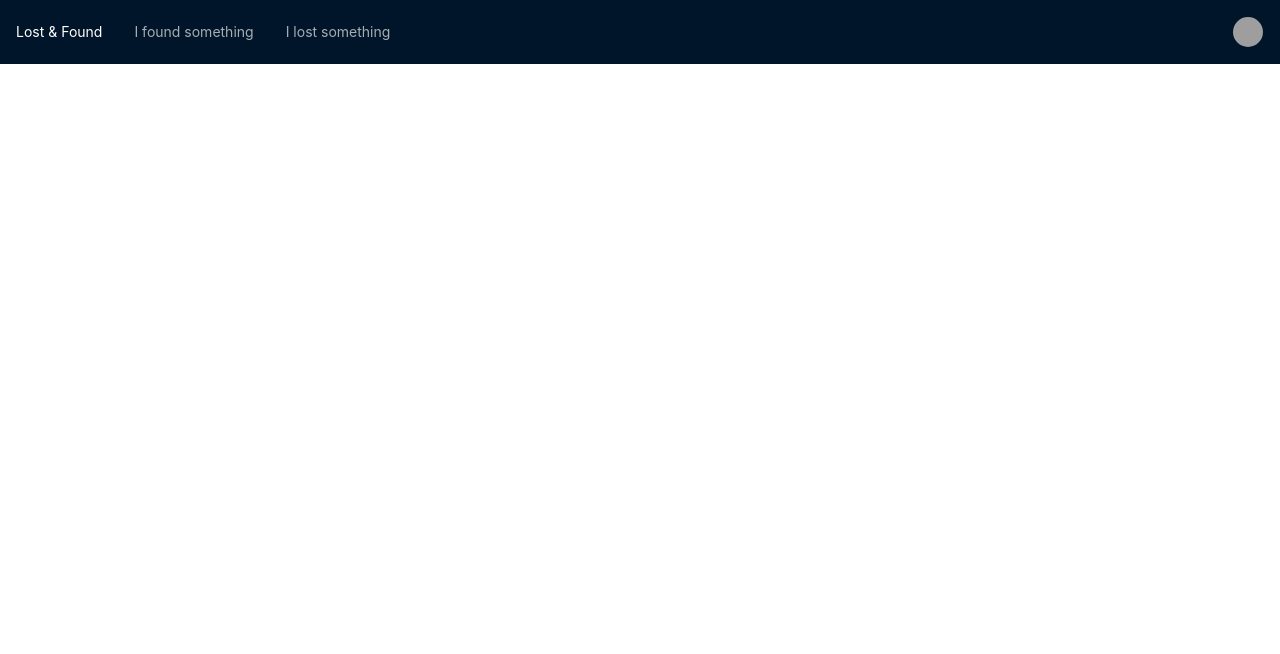
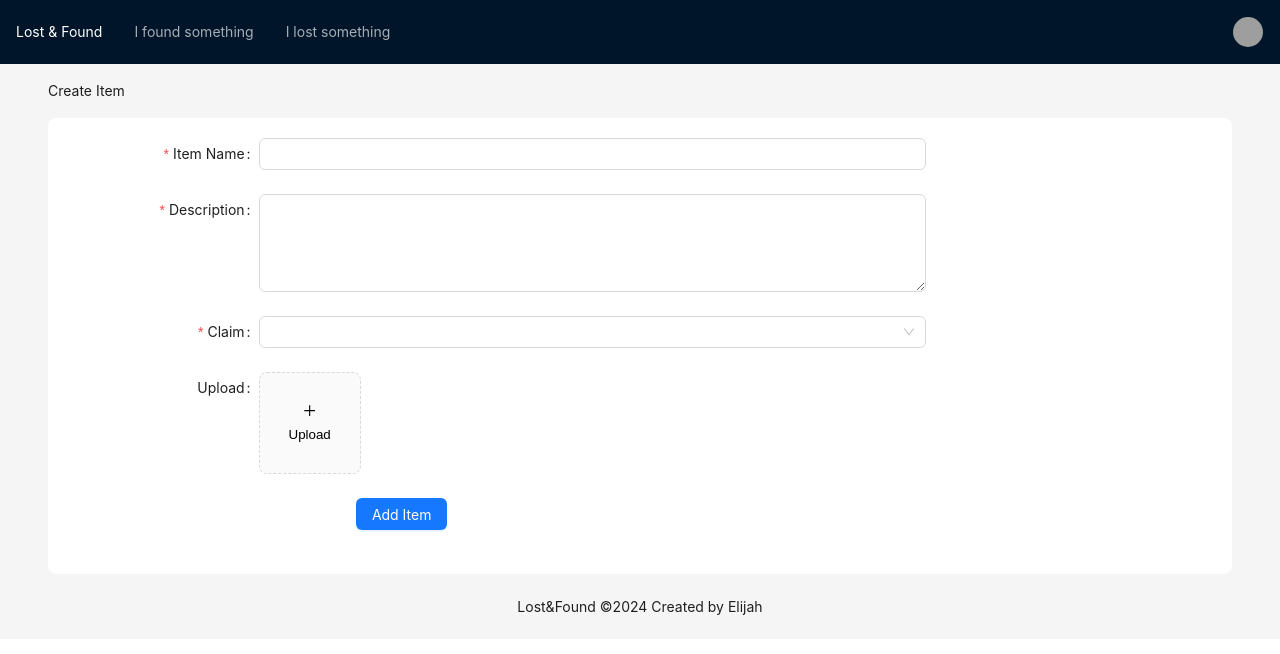
Before and after one commit to Everyday465/ecp-new, a React (Vite) app: page /createItem in a window 1280 px wide. Shown: the top 654 px of the page. Built offline with nearby package versions, Linux system fonts and the light colour scheme; no server answers; grey boxes are pictures that could not be loaded; what aws-amplify would draw is missing.

Commit message:
add item

```diff
--- a/src/App.tsx
+++ b/src/App.tsx
@@ -2,6 +2,7 @@ import { BrowserRouter as Router, Route, Routes, Link } from 'react-router-dom';
 import TemplatePage from './pages/templatePage';
 import CatalogPage from './pages/catalogPage';
 import ItemDescription from './pages/itemDesc';
+import CreateItem from './pages/createItem';
 
 import { Avatar, Layout, Menu, Dropdown } from 'antd';
 import type { MenuProps } from 'antd';
@@ -17,6 +18,7 @@ const items: MenuProps['items'] = menuItems.map((item) => ({
   key: item.label,
   label: <Link to={item.link}>{item.label}</Link>,
 }));
+
 
 const avatarMenu = (
   <Menu
@@ -81,6 +83,7 @@ const App = () => {
         <Route path="/" element={<TemplatePage />} />
         <Route path="/catalogPage" element={<CatalogPage />} />
         <Route path="/catalogPage/:id" element={<ItemDescription />} />
+        <Route path="/createItem" element={<CreateItem />} />
       </Routes>
     </Router>
   );
--- /dev/null
+++ b/src/pages/createItem.tsx
@@ -0,0 +1,129 @@
+"use client";
+import React, { useState } from "react";
+import { PlusOutlined } from "@ant-design/icons";
+import { Button, Form, Input, Select, Upload, Layout, Breadcrumb, message, theme } from "antd";
+
+const { TextArea } = Input;
+const { Content, Footer } = Layout;
+
+import type { Schema } from "../../amplify/data/resource";
+import { generateClient } from "aws-amplify/data";
+
+const client = generateClient<Schema>();
+
+const normFile = (e: any) => {
+  if (Array.isArray(e)) {
+    return e;
+  }
+  return e?.fileList;
+};
+
+const App: React.FC = () => {
+  const {
+    token: { colorBgContainer, borderRadiusLG },
+  } = theme.useToken();
+
+  const [form] = Form.useForm();
+  const [loading, setLoading] = useState(false);
+
+  const handleSubmit = async (values: any) => {
+    setLoading(true);
+
+    try {
+      // Extract form values
+      const { itemName, description, status } = values;
+
+      // Call the create method from the client
+      await client.models.Item.create({
+        itemName,
+        description,
+        status,
+        foundLostBy: "Anonymous", // Adjust if you have user information to pass
+      });
+
+      message.success("Item added successfully!");
+      form.resetFields(); // Clear the form after submission
+    } catch (error) {
+      console.error("Error adding item:", error);
+      message.error("Failed to add item. Please try again.");
+    } finally {
+      setLoading(false);
+    }
+  };
+
+  return (
+    <Layout>
+      <Content style={{ padding: "0 48px" }}>
+        <Breadcrumb style={{ margin: "16px 0" }}>
+          <Breadcrumb.Item>Create Item</Breadcrumb.Item>
+        </Breadcrumb>
+        <div
+          style={{
+            padding: 20,
+            background: colorBgContainer,
+            borderRadius: borderRadiusLG,
+          }}
+        >
+          <Form
+            form={form}
+            labelCol={{ span: 4 }}
+            wrapperCol={{ span: 14 }}
+            layout="horizontal"
+            onFinish={handleSubmit} // Handle form submission
+          >
+            <Form.Item
+              label="Item Name"
+              name="itemName"
+              rules={[{ required: true, message: "Please enter the item name" }]}
+            >
+              <Input />
+            </Form.Item>
+
+            <Form.Item
+              label="Description"
+              name="description"
+              rules={[{ required: true, message: "Please enter a description" }]}
+            >
+              <TextArea rows={4} />
+            </Form.Item>
+
+            <Form.Item
+              label="Claim"
+              name="status"
+              rules={[{ required: true, message: "Please select a claim type" }]}
+            >
+              <Select>
+                <Select.Option value="Found">Found Item</Select.Option>
+                <Select.Option value="Lost">Lost Item</Select.Option>
+              </Select>
+            </Form.Item>
+
+            <Form.Item
+              label="Upload"
+              valuePropName="fileList"
+              getValueFromEvent={normFile}
+            >
+              <Upload action="/upload.do" listType="picture-card">
+                <button style={{ border: 0, background: "none" }} type="button">
+                  <PlusOutlined />
+                  <div style={{ marginTop: 8 }}>Upload</div>
+                </button>
+              </Upload>
+            </Form.Item>
+
+            <Form.Item style={{ textAlign: "center" }}>
+              <Button type="primary" htmlType="submit" loading={loading}>
+                Add Item
+              </Button>
+            </Form.Item>
+          </Form>
+        </div>
+      </Content>
+      <Footer style={{ textAlign: "center" }}>
+        Lost&Found ©{new Date().getFullYear()} Created by Elijah
+      </Footer>
+    </Layout>
+  );
+};
+
+export default App;
```
Also changed, not shown: 1 other file (tests, documents, lock files or other folders). Lines whose indentation alone changed are shown as unchanged.
